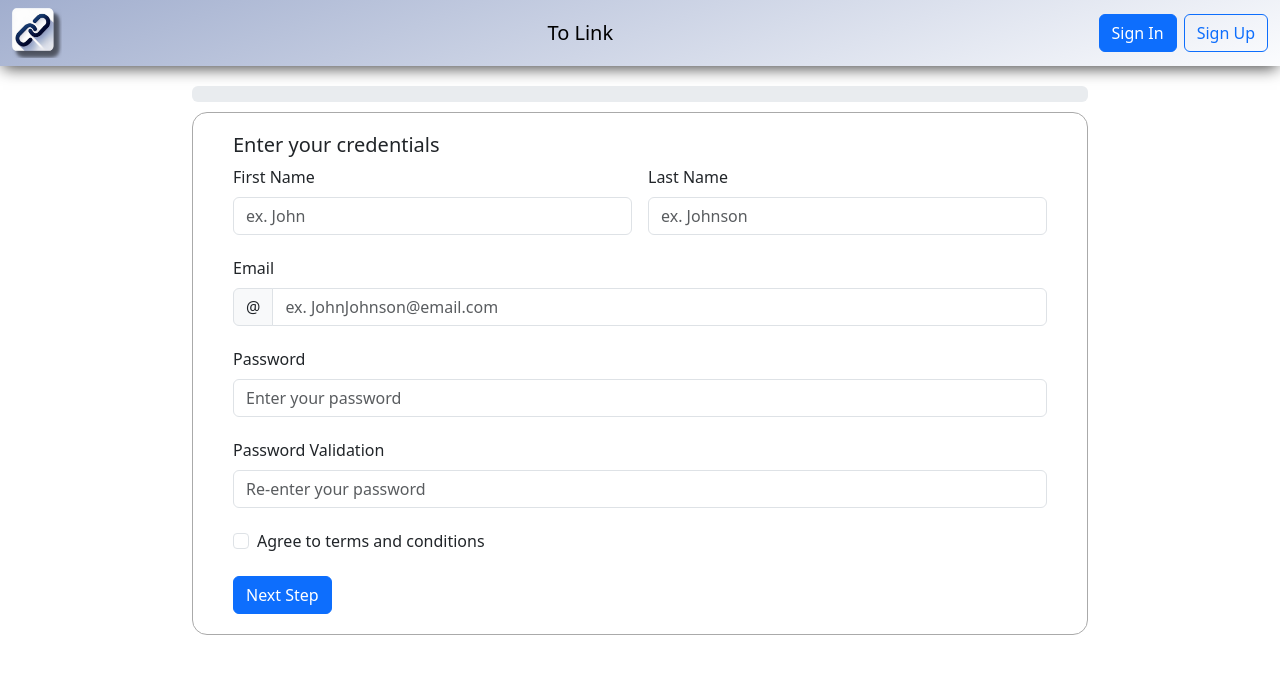
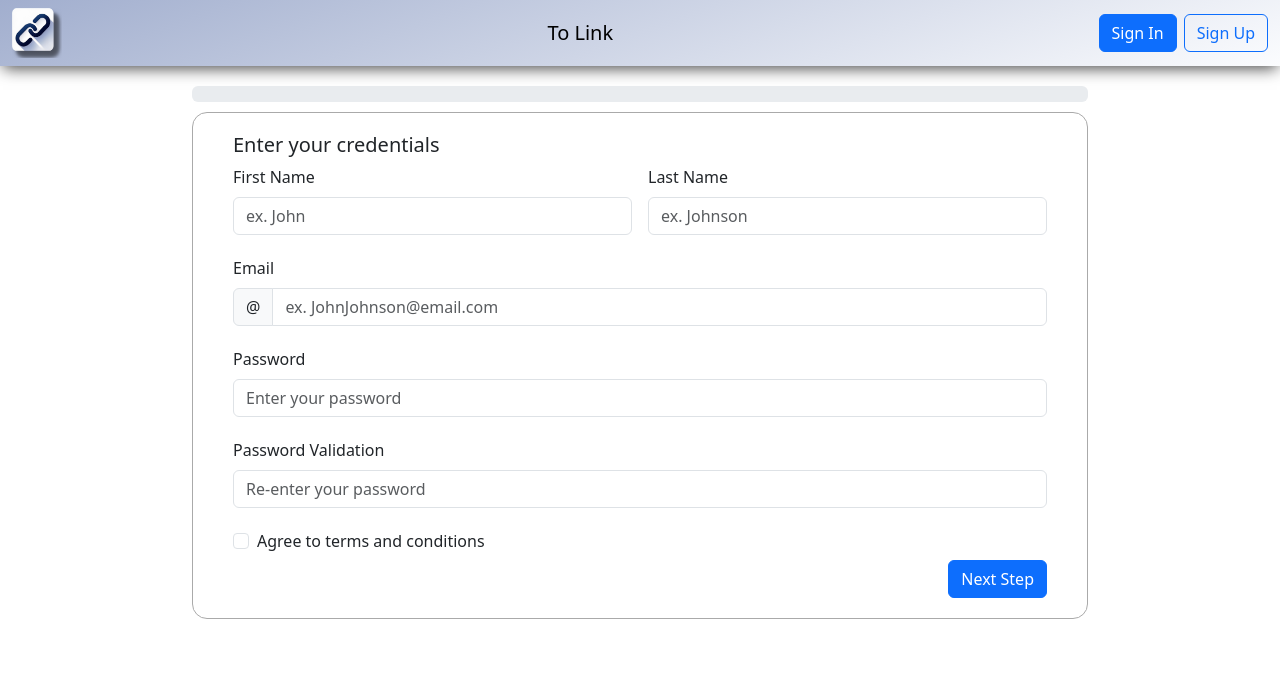
Before and after one commit to DPorichis/to-link, a React (Create React App) app: page /signup in a window 1280 px wide. Shown: the top 674 px of the page. Built offline with nearby package versions, Linux system fonts and the light colour scheme.

Commit message:
Sign Up touchups

```diff
--- a/src/Pages/SignUpPG.js
+++ b/src/Pages/SignUpPG.js
@@ -305,10 +305,10 @@ function SignUpPG(props) {
                         <div className="invalid-feedback">{formErrors0.agreed || 'You must agree to the terms'}</div>
                     </div>
                     </div>
-                    <div className="col-9">
-                        <button className="btn btn-primary" type="submit">Next Step</button>
-                    </div>
                 </form>
+                <div style={{display:"flex", justifyContent:"end"}}>
+                    <button className="btn btn-primary" type="submit" onClick={handleSubmit0}>Next Step</button>
+                </div>
         </div>
         </>
         : (prog === 1 ?
@@ -450,13 +450,9 @@ function SignUpPG(props) {
                         </div>
                     </div>
                 </div>
-                <div class="row">
-                    <div className="mb-12">
-                        <button className="btn btn-outline-danger">Cancel Account Creation</button>
-                    </div>
-                    <div className="mb-12">
+                <div style={{display:"flex", justifyContent:"end"}}>
+                        <button className="btn btn-outline-danger" style={{marginRight:"5px"}}>Cancel Account Creation</button>
                         <button className="btn btn-primary" type="submit">Next Step</button>
-                    </div>
                 </div>
             </form>
         </div>
```
